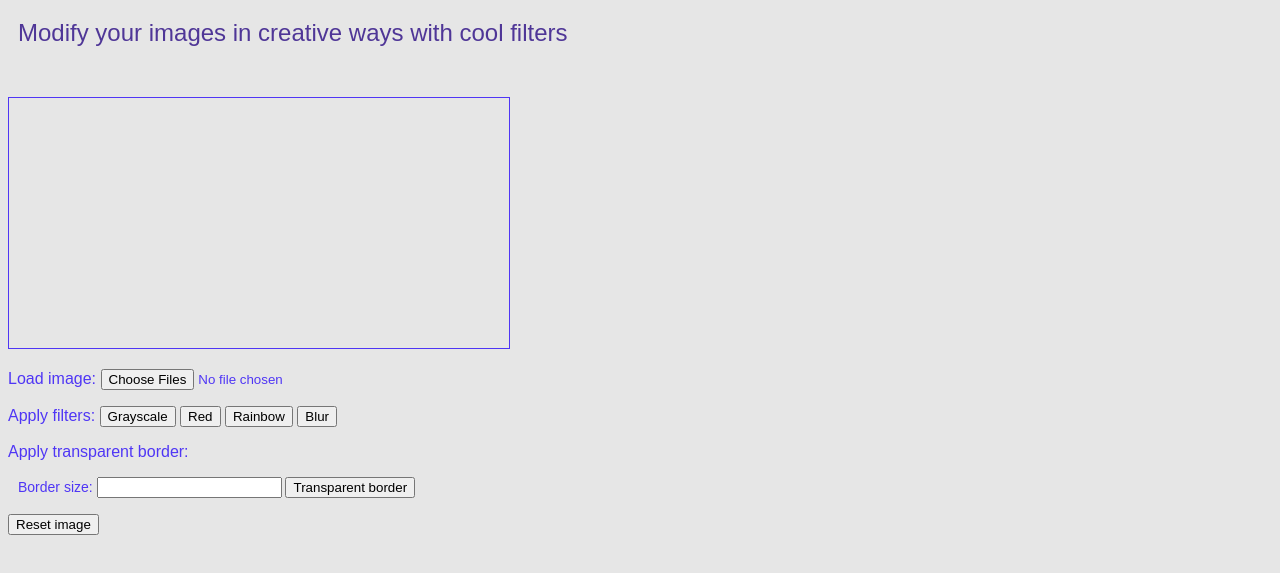
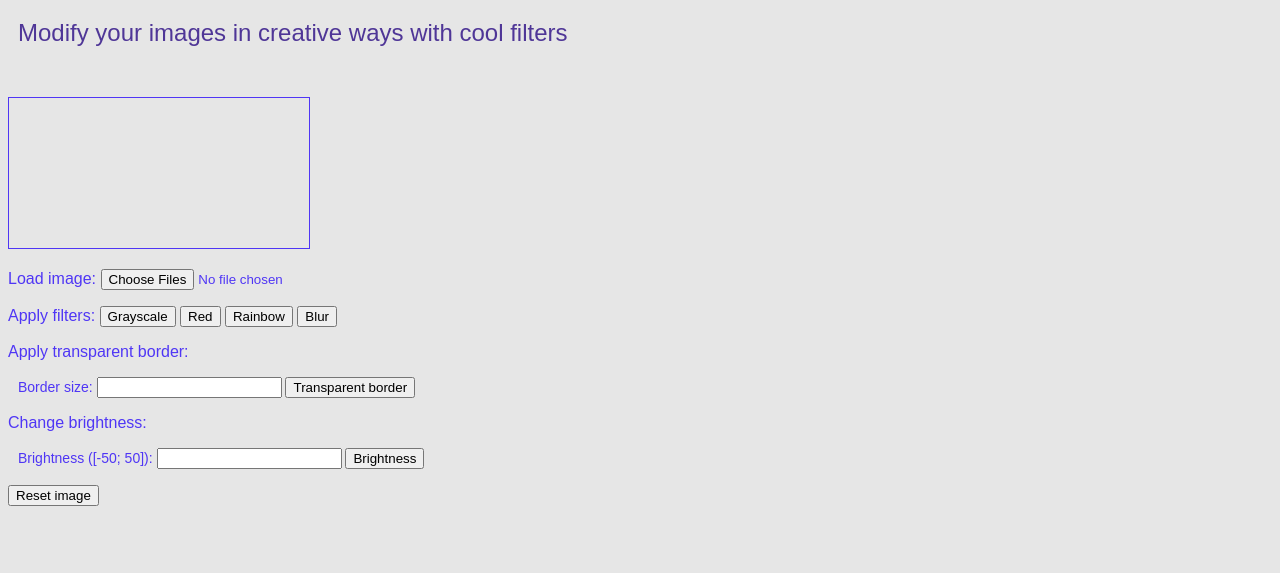
Before and after one commit to catilus/filtros, a plain HTML site: page index.html in a window 1280 px wide. Shown: the part 101-674 px from the top of the page. Drawn offline with Linux system fonts and the light colour scheme.

Commit message:
Started implementing brightness feature.

```diff
--- a/index.html
+++ b/index.html
@@ -37,11 +37,20 @@
   <p id="borderSize">
     Border size:
     <input type="text" id="sizeInput"/>
-
     <input type="button" onclick="makeAlphaBorder()" value="Transparent border"/>
   </p>
+</p>
 
+<p>
+  Change brightness:
+  <p id="brightness">
+    Brightness ([-50; 50]):
+    <input type="text" id="brightnessInput"/>
+    <input type="button" onclick="changeBrightness()" value="Brightness"/>
+    <!--<input type='range' min='-50' max='50' value='0' id='brightnessInput' oninput='changeBrightness(this.value)'/>-->
+  </p>
 </p>
+
 
 <p>
   <input type="button" id="reset" onclick="resetImage()" value="Reset image"/>
--- a/script.js
+++ b/script.js
@@ -4,7 +4,7 @@ var redImage = null;
 var rainbowImage = null;
 var alphaImage = null;
 var blurredImage = null;
-var blank = null;
+var brightImage = null;
 var canvas = document.getElementById("canvas");
 
 function loadImage() {
@@ -14,6 +14,7 @@ function loadImage() {
   rainbowImage = new SimpleImage(document.getElementById("ogimage"));
   alphaImage = new SimpleImage(document.getElementById("ogimage"));
   blurredImage = new SimpleImage(document.getElementById("ogimage"));
+  brightImage = new SimpleImage(document.getElementById("ogimage"));
 
   originalImage.drawTo(canvas);
 }
@@ -48,7 +49,32 @@ function makeRed() {
       pixel.setGreen(colorPixel(0, avg));
       pixel.setBlue(colorPixel(0, avg));
     }
-    redImage.drawTo(canvas);
+  redImage.drawTo(canvas);
+  }
+}
+
+function changeBrightness() {
+  //var brightImage = new SimpleImage(document.getElementById("ogimage"));
+  //brightImage = originalImage;
+  //originalImage.drawTo(canvas);
+
+  if (brightImage == null || ! brightImage.complete()) {
+    alert("Image has not loaded");
+  }
+  else {
+    var amount = document.getElementById("brightnessInput").value;
+
+    if (isNaN(amount)){
+      alert("Set a correct number.");
+    }
+    else{
+      for (var pixel of brightImage.values()){
+        pixel.setRed(pixel.getRed()+amount);
+        pixel.setGreen(pixel.getGreen()+amount);
+        pixel.setBlue(pixel.getBlue()+amount);
+      }
+    }
+  brightImage.drawTo(canvas);
   }
 }
 
@@ -192,7 +218,7 @@ function makeBlur() {
       blank.setPixel(pixel.getX(), pixel.getY(), ogPixel);
 
     }
-    blank.drawTo(canvas);
+  blank.drawTo(canvas);
   }
 }
 
--- a/style.css
+++ b/style.css
@@ -21,10 +21,11 @@ h2 {
 
 canvas {
   border: solid 0.5px;
-  width: 500px;
+  max-width: 500px;
+  max-height: 500px;
 }
 
-#borderSize{
+#borderSize, #brightness{
   font-size: 14px;
   padding: 0px 0px 0px 10px;
 }
```
